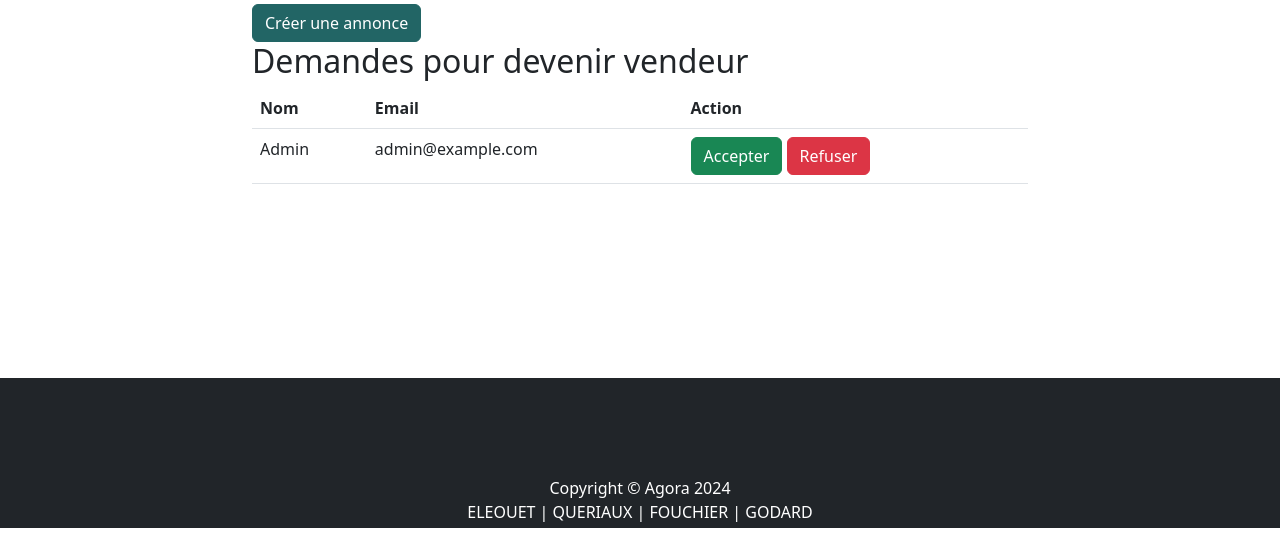
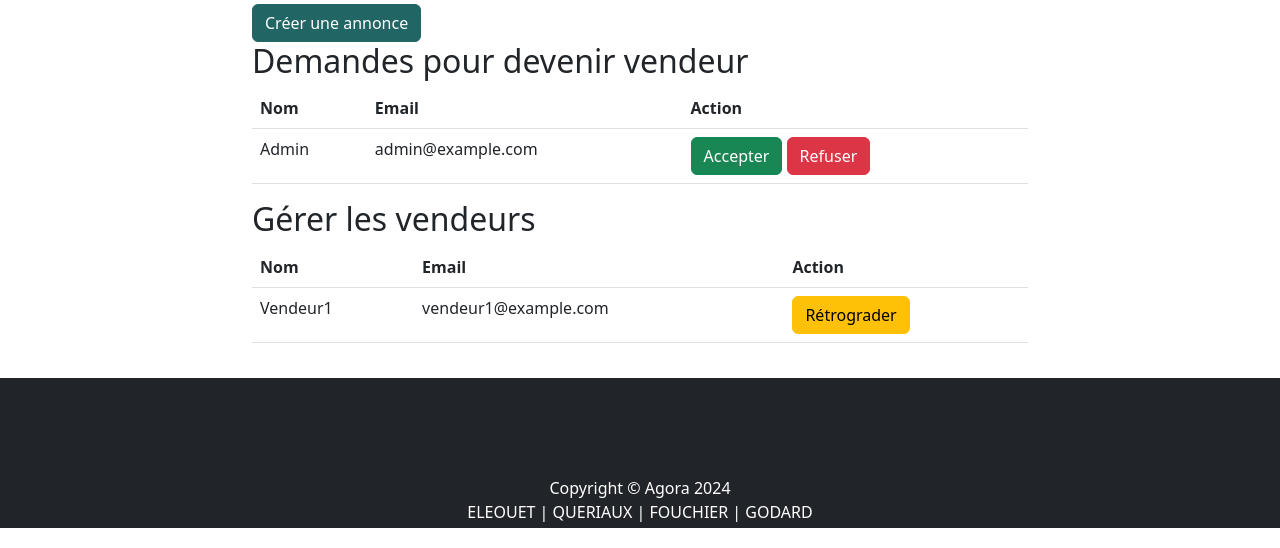
Before and after one commit to Rqbln/agora_ece, a PHP site: page /pages/seller_space.php in a window 1280 px wide. Shown: the part 272-820 px from the top of the page. Run offline with PHP 8.4, Linux system fonts and the light colour scheme; the visitor is signed in with stand-in values (Sample User, id 1); data comes from the database, SQL or seed files in the repository; tables that the repository leaves empty hold one stand-in row (values such as "Sample post").

Commit message:
update seller_space.php admin peut remove des vendeurs

```diff
--- a/pages/seller_space.php
+++ b/pages/seller_space.php
@@ -79,9 +79,6 @@ if ($user['role'] == 'acheteur') {
             max-width: 800px;
             margin-top: 50px;
         }
-        .card {
-            margin-bottom: 20px;
-        }
         .alert-success {
             background-color: #d4edda;
             border-color: #c3e6cb;
@@ -150,7 +147,40 @@ if ($user['role'] == 'acheteur') {
                     <?php else: ?>
                         <p>Aucune demande en attente.</p>
                     <?php endif; ?>
+
+                    <h2>Gérer les vendeurs</h2>
+                    <?php
+                    $sql_vendeurs = "SELECT id, nom, email FROM utilisateurs WHERE role = 'vendeur'";
+                    $result_vendeurs = $conn->query($sql_vendeurs);
+                    if ($result_vendeurs->num_rows > 0): ?>
+                        <table class="table">
+                            <thead>
+                            <tr>
+                                <th>Nom</th>
+                                <th>Email</th>
+                                <th>Action</th>
+                            </tr>
+                            </thead>
+                            <tbody>
+                            <?php while ($vendeur = $result_vendeurs->fetch_assoc()): ?>
+                                <tr>
+                                    <td><?= htmlspecialchars($vendeur['nom']); ?></td>
+                                    <td><?= htmlspecialchars($vendeur['email']); ?></td>
+                                    <td>
+                                        <form method="post" action="process_vendeur.php">
+                                            <input type="hidden" name="vendeur_id" value="<?= $vendeur['id']; ?>">
+                                            <button type="submit" name="action" value="demote" class="btn btn-warning">Rétrograder</button>
+                                        </form>
+                                    </td>
+                                </tr>
+                            <?php endwhile; ?>
+                            </tbody>
+                        </table>
+                    <?php else: ?>
+                        <p>Aucun vendeur à gérer.</p>
+                    <?php endif; ?>
                 <?php endif; ?>
+
             <?php endif; ?>
         </div>
     </div>
```
Also changed, not shown: init_db.php (+13 -3 lines), pages/process_vendeur.php (added, +47 -0 lines).
